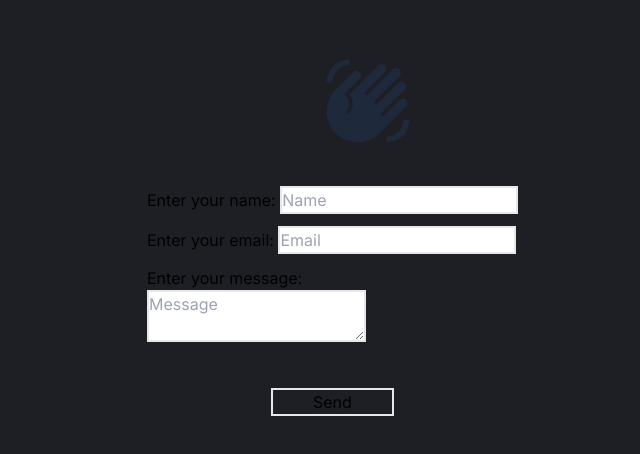
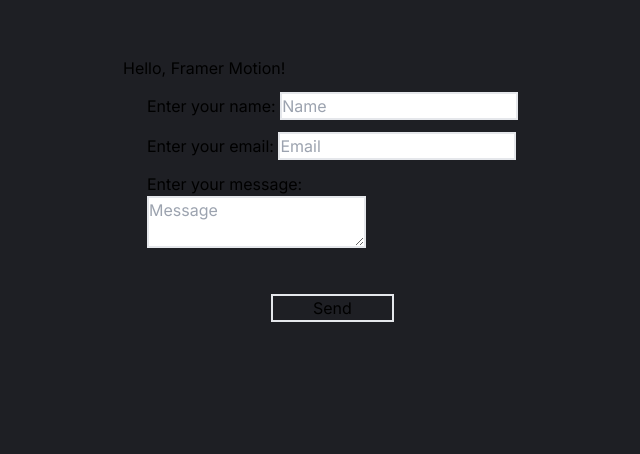
Before and after one commit to ipz06/my-portfolio, a Next.js app in the folder my-portfolio/: page /sayHello in a window 1280 px wide. Shown: the part 120-574 px from the top of the page, without its empty margins (373-1013 px from the left). Built offline with nearby package versions, Linux system fonts and the light colour scheme.

Commit message:
Add say hello

```diff
--- a/my-portfolio/src/app/sayHello/page.tsx
+++ b/my-portfolio/src/app/sayHello/page.tsx
@@ -1,8 +1,9 @@
 import { SubmitButton } from "./submitButton"
 import { MdWavingHand } from "react-icons/md";
+import { motion } from "framer-motion";
 
 
-export default function SayHello () {
+export default function Page () {
 
     // const formSubmissionHandler = () => {
 
@@ -20,10 +21,15 @@ export default function SayHello () {
 
     return (
         <div className="flex-1 flex-col justify-center items-center px-96 ml-28 my-44">
-            <div className="text-slate-800 m-10 px-40">
-            <MdWavingHand size={90} />
-            </div>
-
+            {/* <motion.div className="text-slate-800 m-10 px-40"
+            whileHover={{ scale: 1.2, rotate: 90 }}
+            whileTap={{ scale: 0.8, rotate: -90, borderRadius: "100%" }}>
+                <MdWavingHand size={90} />
+            </motion.div>
+             */}
+             <motion.div animate={{ opacity: 1 }} initial={{ opacity: 0 }}>
+                Hello, Framer Motion!
+            </motion.div>
         <form action={create} method="post" className=" m-3 w-full">
             <div className="m-3">
                 <label htmlFor="name">Enter your name: </label>
```
